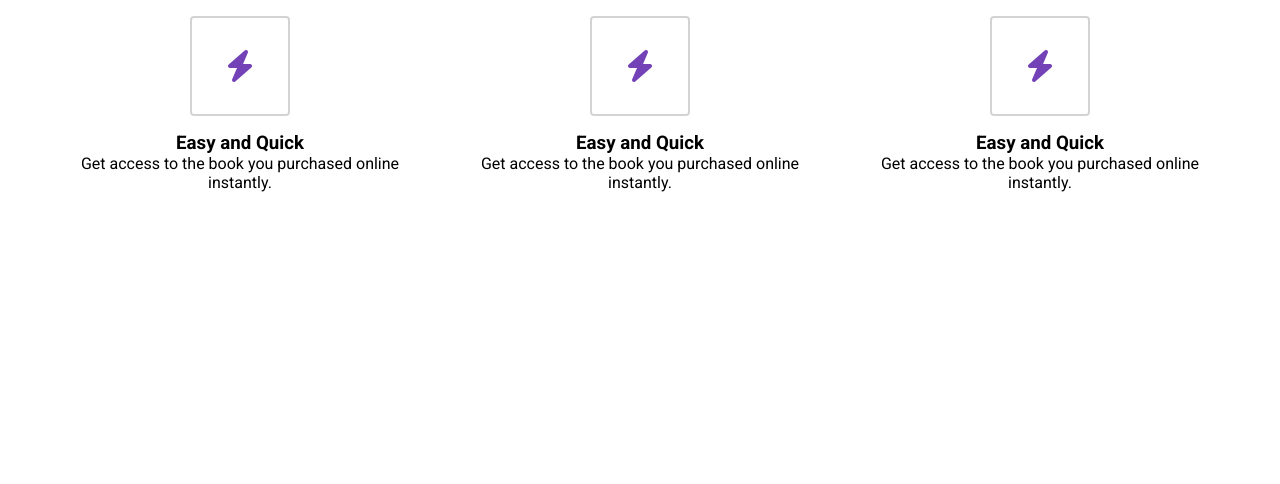
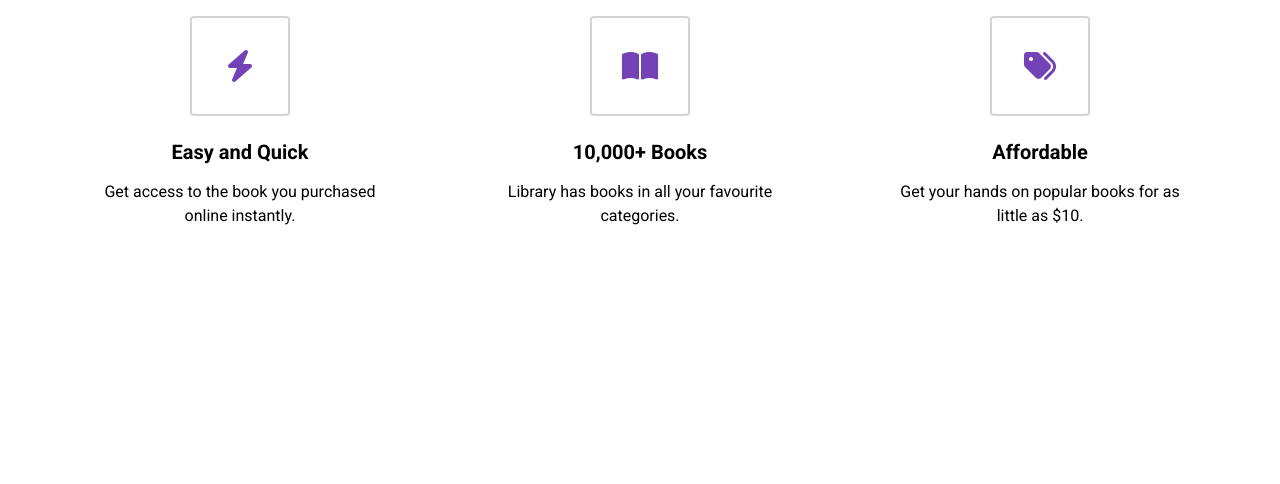
Before and after one commit to syn4/e-commerce, a plain HTML site: page index.html in a window 1280 px wide. Shown: the part 910-1394 px from the top of the page. Drawn offline with Linux system fonts and the light colour scheme.

Commit message:
building

```diff
--- a/index.html
+++ b/index.html
@@ -59,7 +59,7 @@
         <div class="container">
           <div class="row">
             <h2 class="section__title">
-              Why choose <span class="purple">Library?</span>
+              Why choose <span class="purple">Library</span>
             </h2>
 
             <div class="highlight__wrapper">
@@ -67,24 +67,36 @@
                 <div class="highlight__img">
                   <i class="fas fa-bolt"></i>
                 </div>
-                <h3 class="highlight__para">Easy and Quick</h3>
-                <p>Get access to the book you purchased online instantly.</p>
+                <h3 class="highlight__subtitle">
+                  Easy and Quick
+                </h3>
+                <p class="highlight__para">
+                  Get access to the book you purchased online instantly.
+                </p>
               </div>
 
               <div class="highlight">
                 <div class="highlight__img">
-                  <i class="fas fa-bolt"></i>
+                  <i class="fas fa-book-open"></i>
                 </div>
-                <h3 class="highlight__para">Easy and Quick</h3>
-                <p>Get access to the book you purchased online instantly.</p>
+                <h3 class="highlight__subtitle">
+                  10,000+ Books
+                </h3>
+                <p class="highlight__para">
+                  Library has books in all your favourite categories.
+                </p>
               </div>
 
               <div class="highlight">
                 <div class="highlight__img">
-                  <i class="fas fa-bolt"></i>
+                  <i class="fas fa-tags"></i>
                 </div>
-                <h3 class="highlight__para">Easy and Quick</h3>
-                <p>Get access to the book you purchased online instantly.</p>
+                <h3 class="highlight__subtitle">
+                  Affordable
+                </h3>
+                <p class="highlight__para">
+                  Get your hands on popular books for as little as $10.
+                </p>
               </div>
             </div>
           </div>
--- a/styles.css
+++ b/styles.css
@@ -23,6 +23,12 @@ span {
   line-height: 1.25;}
 
   */
+
+  p{
+line-height: 1.5;
+
+
+  }
 img{
   width: 100%;
 }
@@ -183,10 +189,32 @@ padding: 56px 0;
 
   */
 
+  #highlights {
+    position: relative;
+  }
+
+  #highlights::before {
+    background: url('assets/wave.svg');
+    content: "";
+    position: absolute;
+    width: 101vw;
+    height: 12vw;
+    top: 1px;
+    left: 0;
+    z-index: 1;
+    background-size: cover;
+    background-repeat: no-repeat;
+    transform: translateY(-100%);
+
+  }
+
+
+
 
 .highlight__wrapper{
   display: flex;
   text-align: center;
+  z-index: 2;
 
 
 
@@ -198,8 +226,8 @@ padding: 56px 0;
   width: calc(100%/3);
   display: flex;
   flex-direction: column;
+  align-items: center;
   justify-content: center;
-  align-items: center;
 
 
 
@@ -216,12 +244,18 @@ padding: 56px 0;
   justify-content: center;
   border-radius: 4px;
   font-size: 32px;
+  margin-bottom: 24px;
 
 }
 
 .highlight__para{
-
-  padding-top: 16px;
   text-align: center;
+  max-width: 280px;
 
 }
+
+.highlight__subtitle{
+  font-size: 20px;
+  margin-bottom: 16px;
+
+}
```
Also changed, not shown: assets/wave.svg (added), 2 other files.
